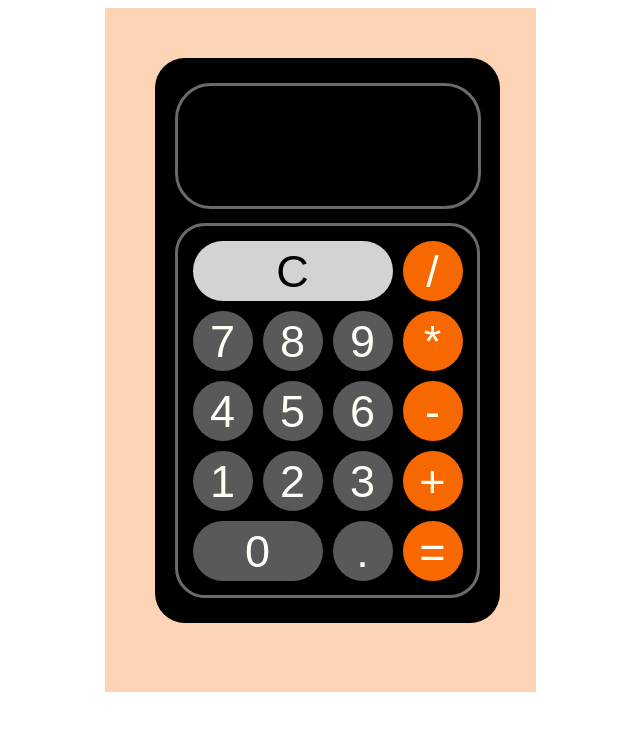
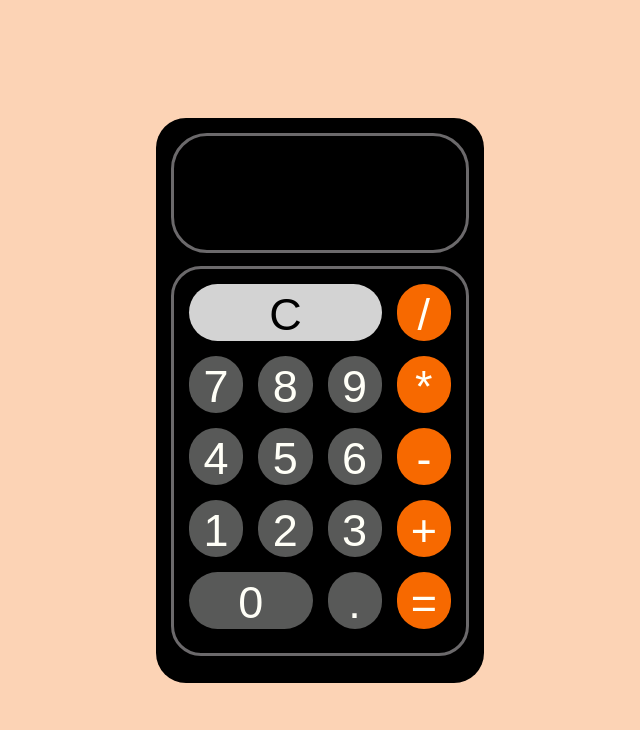
Before and after one commit to soko1off123/my-site, a plain HTML site: page index.html in a window 1280 px wide. Shown: the whole page, without its empty margins (320-960 px from the left). Drawn offline with Linux system fonts and the light colour scheme.

Commit message:
Исправление ошибок 3.0

```diff
--- a/css/style.css
+++ b/css/style.css
@@ -1,34 +1,57 @@
+    html,
+    body {
+        width: 100%;
+        height: 100%;
+        margin: 0;
+        padding: 0;
+        overflow: hidden;
+        background: #fcd3b5;
+    }
+
+    .main {
+        width: inherit;
+        height: 100%;
+        position: fixed;
+        top: 0;
+        left: 0;
+        display: flex;
+        align-items: center;
+        justify-content: center;
+        overflow: auto;
+    }
+
     .inner {
-        background: #fcd3b5;
-        height: 684px;
-        width: 431px;
-        margin: auto;
+        width: inherit;
     }
 
     .conteiner {
         height: 565px;
-        width: 345px;
+        width: 100%;
+        max-width: 328px;
         background: black;
         border-radius: 30px;
-        position: absolute;
-        margin: 50px 50px;
+        margin: 0 auto;
+        padding: 15px;
+        box-sizing: border-box;
+        min-width: 177px;
     }
 
     .solution-area {
         color: #fff;
         border: 3px solid #6b696b;
-        width: 300px;
         height: 120px;
         border-radius: 36px;
         font-size: 40px;
+        margin: 0px auto;
+        box-sizing: border-box;
+        text-align: right;
+        padding: 0 10px;
     }
 
     .result {
-        right: 32px;
         font-size: 41px;
         box-sizing: border-box;
-        position: absolute;
-        top: 65px;
+        display: block;
     }
 
     .meaning {
@@ -41,10 +64,7 @@
     }
 
     .example {
-        position: absolute;
         font-size: 24px;
-        top: 15px;
-        right: 31px;
     }
 
     .C {
@@ -56,54 +76,27 @@
         padding-top: 5px;
     }
 
-    .location-solution-area {
-        position: absolute;
-        margin-right: 20px;
-        margin-top: 25px;
-        margin-left: 20px;
-    }
-
     .location-solution-area2 {
         border: 3px solid #6b696b;
-        height: 375px;
-        width: 305px;
         border-radius: 30px;
-        position: absolute;
-        margin-right: 20px;
-        margin-left: 20px;
-        margin-top: 165px;
         box-sizing: border-box;
         padding: 15px;
+        margin: 0 auto;
+        overflow: hidden;
+        margin-top: 13px;
+        height: 390px;
     }
 
     .grid-container {
         display: grid;
-        grid-gap: 10px;
-        grid-template-columns: repeat(4, 60px);
-        grid-template-rows: repeat(5, 60px);
+        grid-gap: 15px;
+        grid-template-columns: repeat(4, 1fr);
+        grid-template-rows: repeat(5, 1fr);
     }
 
     .item {
         background-color: orangered;
         border-radius: 360px;
-    }
-
-    .item1 {
-        width: 200px;
-        height: 65px;
-        text-align: center;
-    }
-
-    .item2 {
-        width: 60px;
-        height: 60px;
-        text-align: center;
-    }
-
-    .item3 {
-        width: 135px;
-        height: 65px;
-        text-align: center;
     }
 
     .grid_column3 {
```
